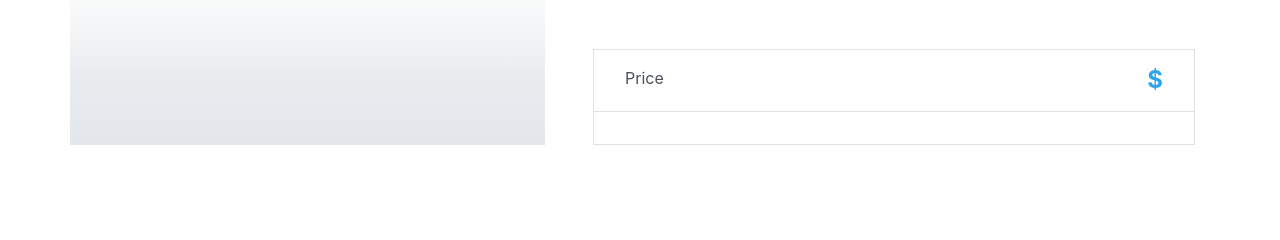
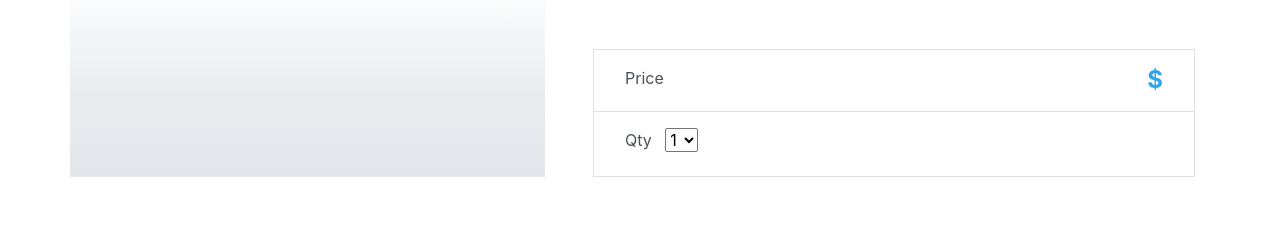
Before and after one commit to liberbell/dj14, a Django app: template ecommerce/store/templates/store/product-info.html in a window 1280 px wide. Shown: the part 128-368 px from the top of the page. Run offline with Django 5.2, Linux system fonts and the light colour scheme; the template is opened without the code that fills it, so the values that code supplies are empty; data comes from the database, SQL or seed files in the repository; some libraries are stand-ins or nearby versions.

Commit message:
product-info6

```diff
--- a/ecommerce/store/templates/store/product-info.html
+++ b/ecommerce/store/templates/store/product-info.html
@@ -35,6 +35,17 @@
                         <div class="col">
                             <div class="row p-3">
                                 <div class="col-6">
+                                    <label for="select">Qty</label>
+                                    &nbsp;
+                                    <select id="select">
+                                        <option value="1">1</option>
+                                        <option value="2">2</option>
+                                        <option value="3">3</option>
+                                        <option value="4">4</option>
+                                    </select>
+                                </div>
+
+                                <div class="col-6 text-end">
 
                                 </div>
                             </div>
```
